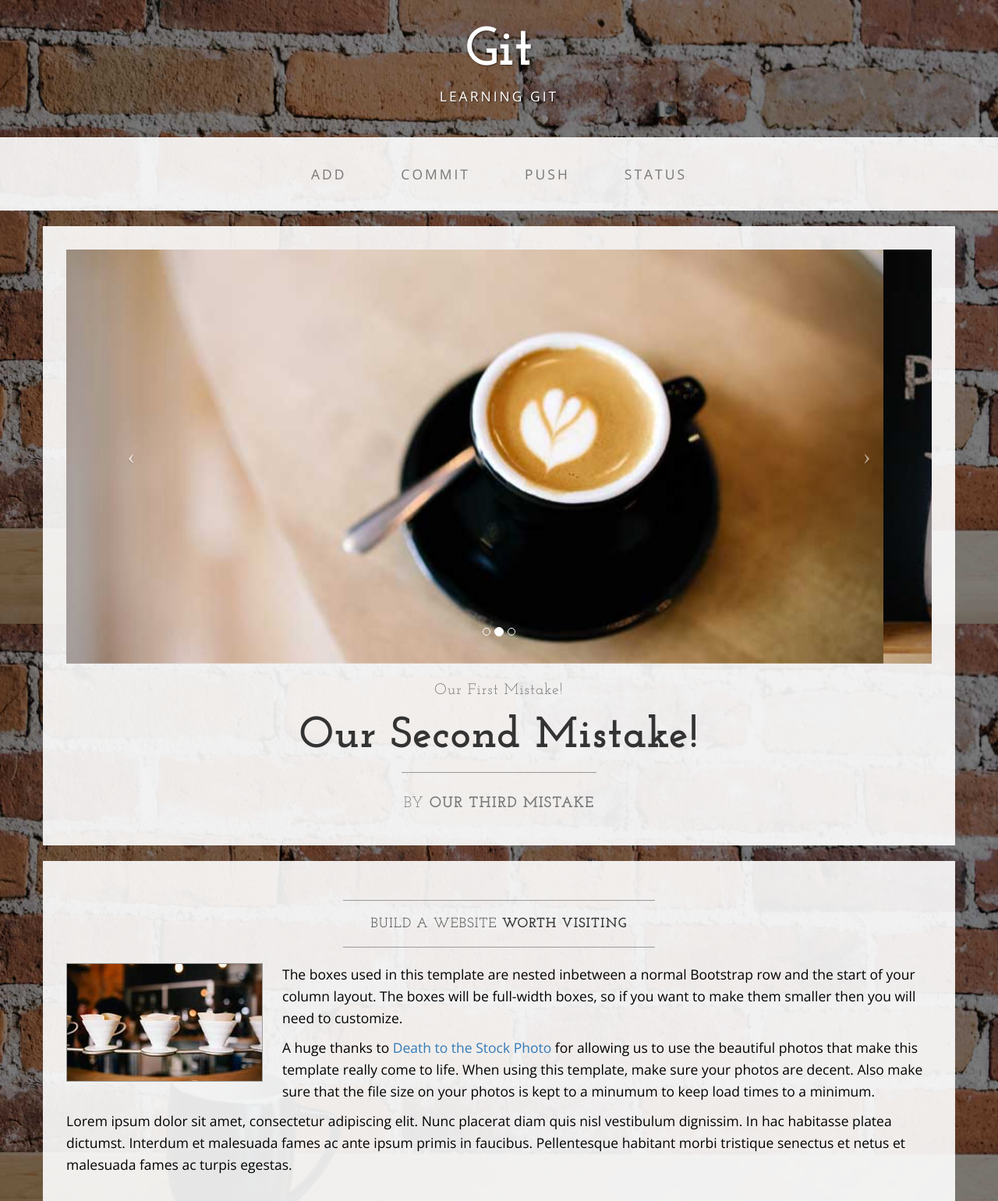
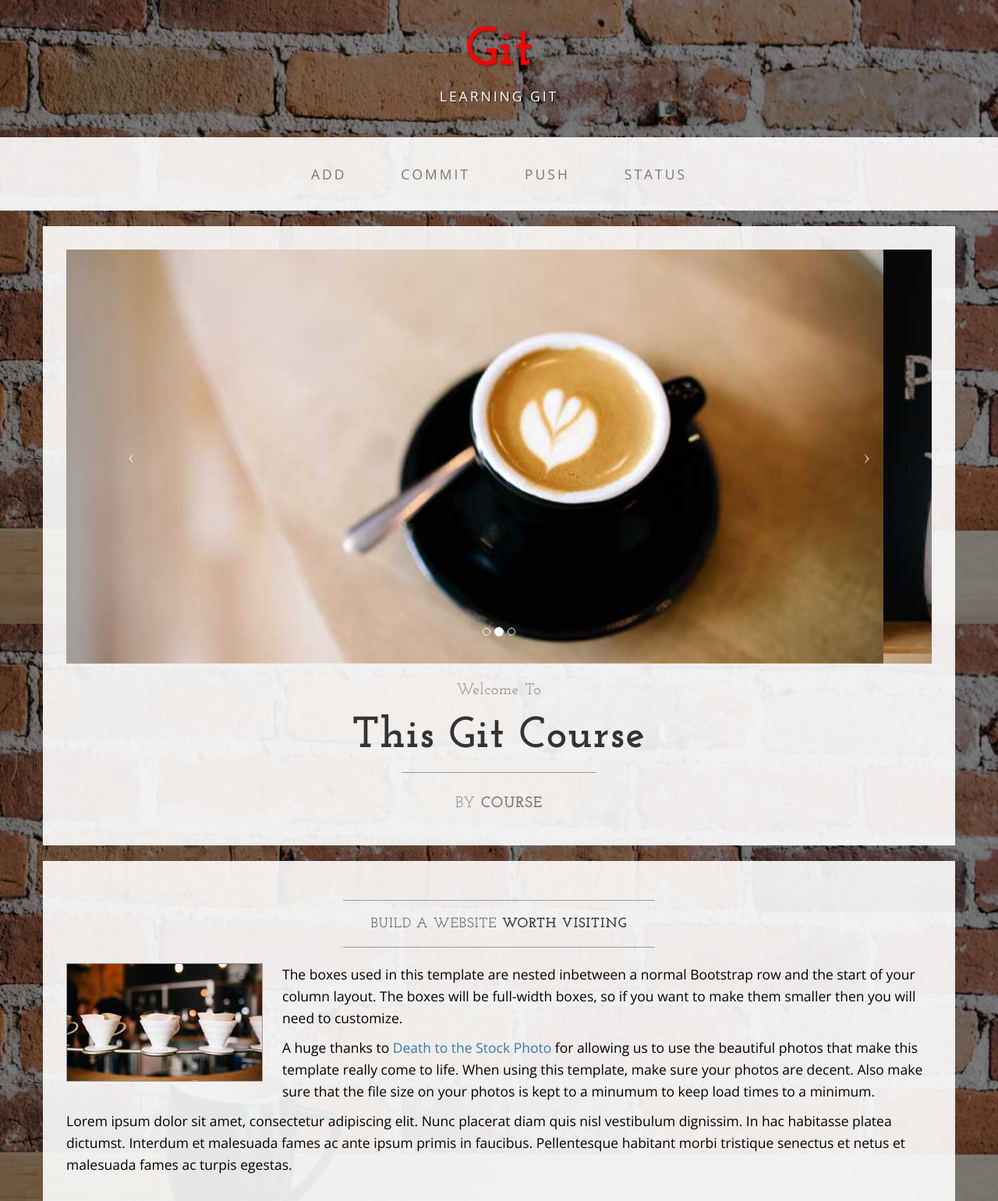
Before and after one commit to bradford6/Learnable-Git-Course, a plain HTML site: page index.html in a window 1280 px wide. Shown: the top 1540 px of the page at 78% size. Drawn offline with nearby package versions, Linux system fonts and the light colour scheme.

Commit message:
Change color of brand class

```diff
--- a/css/business-casual.css
+++ b/css/business-casual.css
@@ -190,3 +190,7 @@ footer p {
         clear: both;
     }
 }
+
+.brand {
+  color: #ff0000;
+}
--- a/index.html
+++ b/index.html
@@ -106,13 +106,13 @@
                         </a>
                     </div>
                     <h2 class="brand-before">
-                        <small>Our First Mistake!</small>
+                        <small>Welcome to</small>
                     </h2>
-                    <h1 class="brand-name">Our Second Mistake!</h1>
+                    <h1 class="brand-name">This Git Course</h1>
                     <hr class="tagline-divider">
                     <h2>
                         <small>By
-                            <strong>Our third mistake</strong>
+                            <strong>Course</strong>
                         </small>
                     </h2>
                 </div>
```
